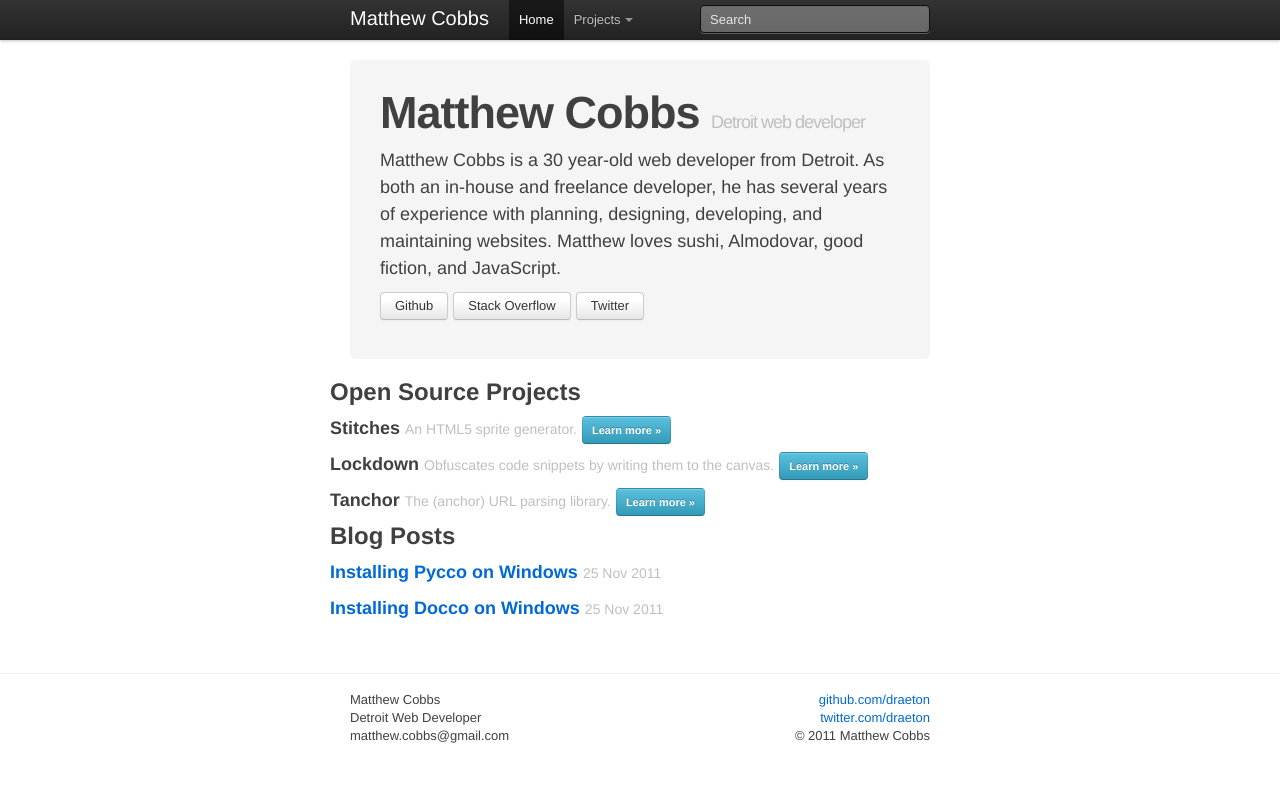
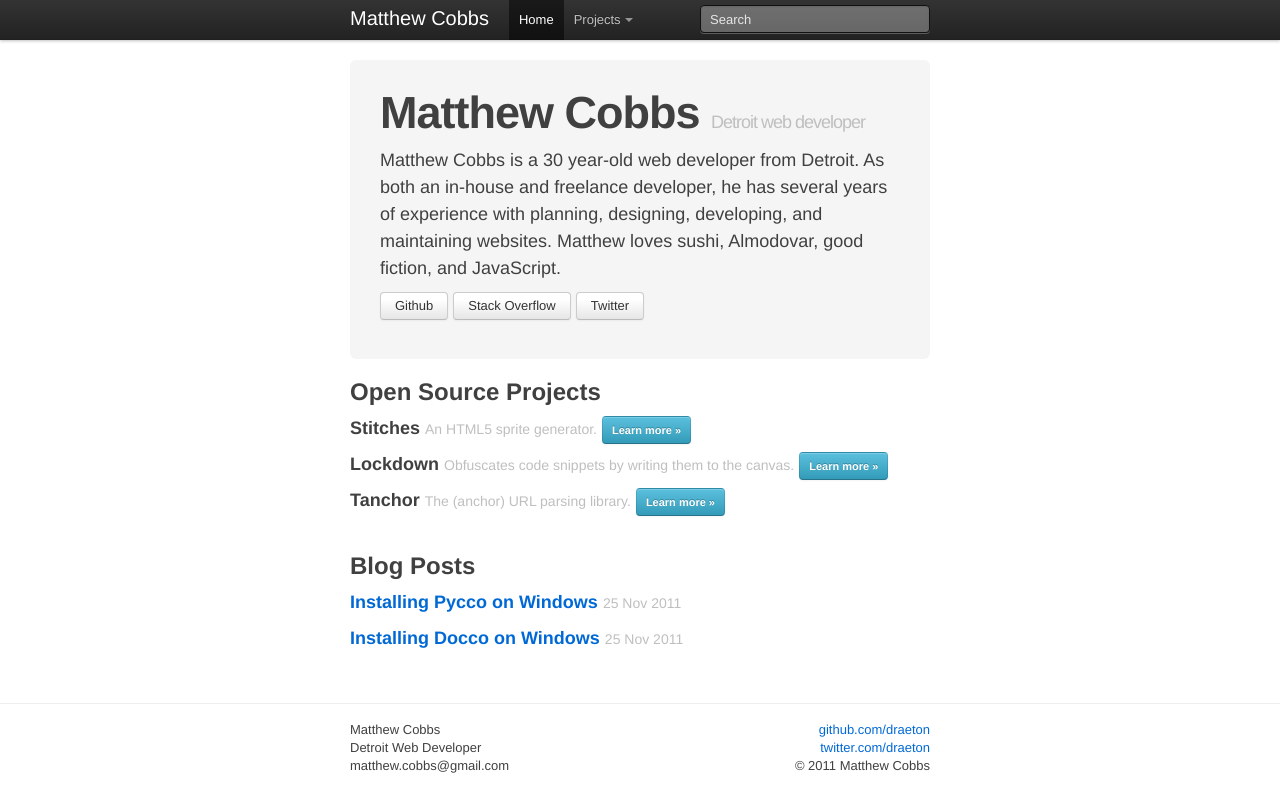
Before and after one commit to draeton/draeton.github.com, a Jekyll site: the page built from index.html, in a window 1280 px wide. Shown: the top 812 px of the page. Built offline with Jekyll 4.4.1, drawn with Linux system fonts in a browser that asks for light colours; nearby versions of some CDN libraries; Markdown is read by kramdown in place of the engine named in the settings.

Commit message:
trying a different page structure

```diff
--- a/css/draeton.css
+++ b/css/draeton.css
@@ -11,10 +11,11 @@ body {
     margin-bottom: 12px;
 }
 
-#comments {
-    margin-top: 30px;
-}
-
 .text-right {
     text-align: right;
 }
+
+#osprojects,
+#blogposts {
+    margin-bottom: 30px;
+}
--- a/index.html
+++ b/index.html
@@ -18,8 +18,8 @@ title: Matthew Cobbs, Detroit Web Developer
 </div>
 <!-- end .hero-unit -->
 
-<!-- start .row -->
-<div class="row">
+<!-- start section -->
+<section id="osprojects">
     <h2>Open Source Projects</h2>
 
     <h3>Stitches <small>An HTML5 sprite generator.</small>
@@ -30,23 +30,21 @@ title: Matthew Cobbs, Detroit Web Developer
 
     <h3>Tanchor <small>The (anchor) URL parsing library.</small>
         <a href="/tanchor" class="btn small info">Learn more &raquo;</a></h3>
-</div>
-<!-- end .row -->
+</section>
+<!-- end section -->
 
-<!-- start .row -->
-<div class="row">
+<!-- start section -->
+<section id="blogposts">
     <h2>Blog Posts</h2>
 
 {% for post in site.posts %}
     <h3><a href="{{ post.url }}">{{ post.title }}</a> <small>{{ post.date | date_to_string }}</small></h3>
 {% endfor %}
-</div>
-<!-- end .row -->
+</section>
+<!-- end section -->
 
-<!-- start .row -->
-<div class="row">
-    <section id="comments">
-        <div class="fb-comments" data-href="" data-num-posts="2" data-width="572"></div>
-    </section>
-</div>
-<!-- end .row -->
+<!-- start section -->
+<section id="comments">
+    <div class="fb-comments" data-href="" data-num-posts="2" data-width="572"></div>
+</section>
+<!-- end section -->
```
